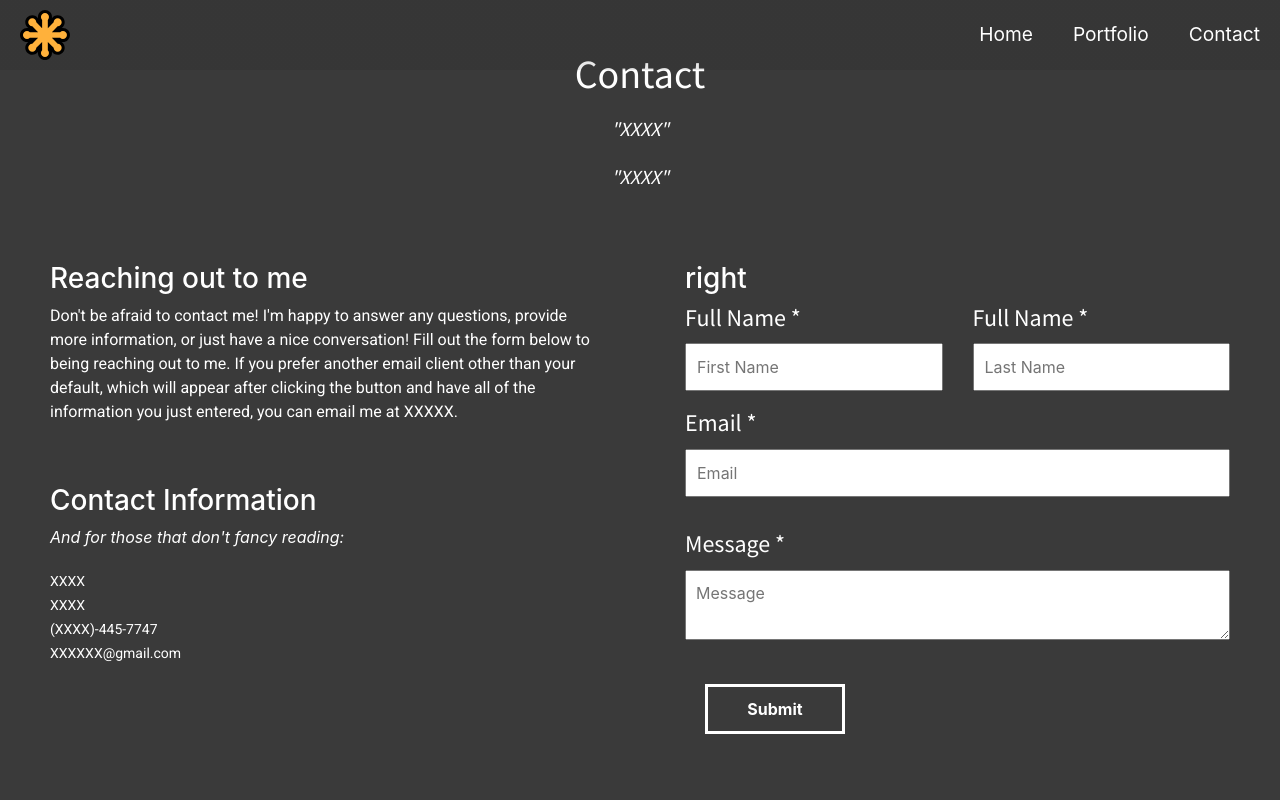
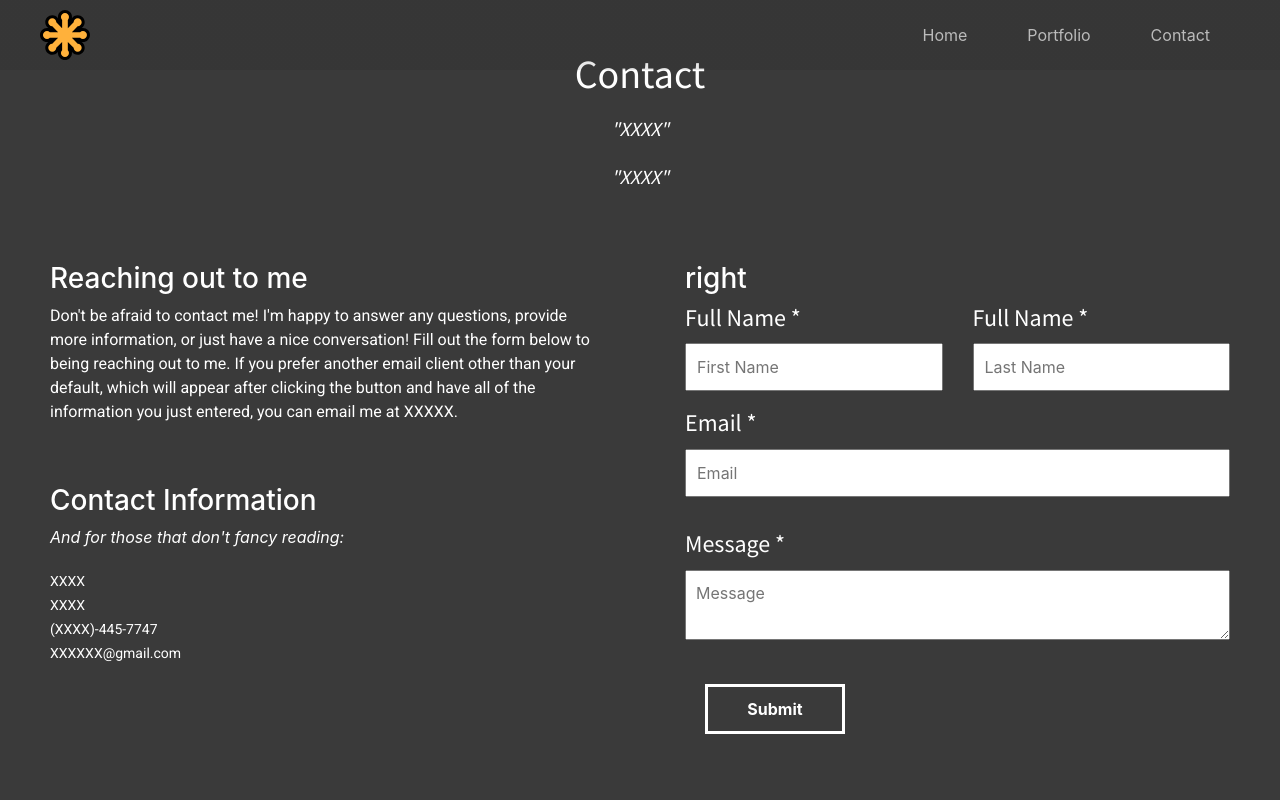
Before and after one commit to perrinjoseph/final-evaluation, a React (Create React App) app: page /contact in a window 1280 px wide. Shown: the top 800 px of the page. Built offline with nearby package versions, Linux system fonts and the light colour scheme.

Commit message:
navbar WIP

```diff
--- a/package.json
+++ b/package.json
@@ -11,8 +11,10 @@
     "react": "^17.0.2",
     "react-bootstrap": "^1.5.2",
     "react-dom": "^17.0.2",
+    "react-redux": "^7.2.4",
     "react-router-dom": "^5.2.0",
     "react-scripts": "4.0.3",
+    "redux": "^4.1.0",
     "web-vitals": "^1.1.1"
   },
   "scripts": {
--- a/src/App.js
+++ b/src/App.js
@@ -8,33 +8,12 @@ import Projects from "./Components/Projects/Projects";
 import { BrowserRouter as Router, Switch, Route } from "react-router-dom";
 import Portfolio from "./Components/Portfolio/Portfolio";
 import Contact from "./Components/Contact/Contact";
-import ResponsiveNav from "./Components/Nav/ResponsiveNav/ResponsiveNav";
-import { useEffect, useState } from "react";
 
 function App() {
-  const [open, setOpen] = useState(false);
-  const [size, setSize] = useState();
-
-  const handleResize = () => {
-    setSize(window.innerWidth);
-  };
-
-  useEffect(() => {
-    window.addEventListener("resize", handleResize);
-    return () => {
-      window.removeEventListener("resize", handleResize);
-    };
-  }, []);
   return (
     <div className="App">
       <Router>
-        <Nav getState={(state) => setOpen(state)} />
-        {open ? (
-          <ResponsiveNav change={open && size <=533? "open" : ""} />
-        ) : (
-          <ResponsiveNav />
-        )}
-
+        <Nav />
         <Switch>
           <Route exact path="/">
             <Home />
--- a/src/Components/Footer/Footer.js
+++ b/src/Components/Footer/Footer.js
@@ -7,7 +7,7 @@ import Email from "../../images/email.svg";
 function Footer() {
   return (
     <div className="footer">
-      <div className="footer__row">
+      <div className="footer__row ">
         <img className="social__icon" src={Facebook}></img>
         <img className="social__icon" src={Linkedin}></img>
         <img className="social__icon" src={Pinterest}></img>
--- a/src/Components/Landing/_landing.scss
+++ b/src/Components/Landing/_landing.scss
@@ -3,35 +3,17 @@
 *::after {
   margin: 0;
   padding: 0;
+  box-sizing: border-box;
 }
 
 html {
   scroll-behavior: smooth;
 }
 
+body {
+  overscroll-behavior-y: none;
+}
 /* Navigation */
-.navigation {
-  position: absolute;
-  width: 100%;
-  padding: 10px 0px;
-  background: linear-gradient(rgba(20, 20, 20, 0.1), rgba(20, 20, 20, 0.1));
-}
-
-.navigationMenu {
-  display: flex;
-  justify-content: space-between;
-  padding: 0px 20px;
-  align-items: center;
-  &__menu {
-    display: flex;
-    list-style-type: none;
-  }
-  &__item {
-    color: white;
-    margin-top: 15px;
-    margin-left: 40px;
-  }
-}
 
 .hamburger__line {
   width: 35px;
@@ -41,97 +23,8 @@ html {
 }
 
 .hamburger {
-  position: absolute;
   top: 20px;
-  right: 0;
   display: none;
-}
-
-.logo img {
-  max-width: 90px;
-  margin-top: 10px;
-  margin-bottom: 10px;
-}
-.primary-nav {
-  padding-right: 50px;
-}
-
-@media (max-width: 532px) {
-  .navigationMenu {
-    flex-direction: column;
-    justify-content: center;
-    align-items: center;
-    overflow: hidden;
-    height: 70px;
-    padding-top: 50px;
-  }
-
-  .hamburger {
-    display: block;
-    z-index: 10000;
-  }
-}
-
-.logo {
-  display: flex;
-  align-items: center;
-}
-
-.resp__nav {
-  flex-direction: column;
-  right: 0;
-  position: absolute;
-  width: 100%;
-  z-index: 1000;
-  float: right;
-  background-color: rgb(34, 34, 34);
-  margin: 0;
-  height: 0px;
-  overflow: hidden;
-  transition: 300ms ease-in-out;
-  padding: 0px 30px;
-  border-radius: 0px 0px 30px 30px;
-}
-.open {
-  height: 60%;
-  padding: 100px 30px;
-}
-
-.navigationMenu__item > li {
-  text-align: right;
-  font-size: larger;
-}
-.resp__nav__links {
-  display: flex;
-  flex-direction: column;
-  float: right;
-}
-
-.primary-nav li {
-  display: inline-block;
-  margin: 0px 20px;
-  color: white;
-  font-size: 13pt;
-}
-
-.primary-nav a {
-  color: white;
-  padding-bottom: 5px;
-  -webkit-transition: border 50ms linear;
-  -moz-transition: border 50ms linear;
-  -o-transition: border 50ms linear;
-  -ms-transition: border 50ms linear;
-  transition: border 50ms linear;
-}
-.primary-nav a:hover {
-  text-decoration: none;
-  color: white;
-  border-bottom: 2px solid #f5f5f5;
-}
-.navLinks {
-  display: flex;
-
-  justify-content: center;
 }
 
 /* Main banner */
@@ -163,8 +56,13 @@ html {
   max-width: 140px;
   font-weight: bolder;
   margin: 20px;
+  transition: 150ms ease-in-out;
+  &:hover {
+    border: 3px solid white;
+    background-color: white;
+    color: rgb(47, 47, 47);
+  }
 }
-
 
 .button-opposite {
   background-color: transparent;
@@ -177,11 +75,17 @@ html {
   font-weight: bolder;
   margin: 20px;
   max-width: 140px;
+  transition: 150ms ease-in-out;
+
+  &:hover {
+    background-color: rgb(47, 47, 47);
+    color: white;
+  }
 }
 
-.entry-banner h1 {
-  font-family: "Source Sans Pro", Arial, sans-serif;
-}
+// .entry-banner h1 {
+//   font-family: "Source Sans Pro", Arial, sans-serif;
+// }
 #hello {
   font-size: 28pt;
 }
@@ -190,30 +94,6 @@ html {
 }
 #person-description {
   font-size: 33pt;
-}
-.banner-buttons .btn-border,
-.submit-contact .btn-border,
-.projects .btn-border {
-  background-color: transparent;
-  width: 100%;
-  margin-top: 40px;
-  color: white;
-  font-family: "Roboto", Helvetica, serif;
-  font-size: 16pt;
-  border-radius: 0;
-  border: 2px solid white;
-  -webkit-transition: all 200ms ease-out;
-  -moz-transition: all 200ms ease-out;
-  -o-transition: all 200ms ease-out;
-  -ms-transition: all 200ms ease-out;
-  transition: all 200ms ease-out;
-}
-
-.banner-buttons .btn-border:hover,
-.submit-contact .btn-border:hover,
-.projects .btn-border:hover {
-  border: 2px solid white;
-  background-color: white;
 }
 
 /* About Me */
@@ -250,66 +130,6 @@ html {
 }
 .content__heading {
   text-align: center;
-}
-.about-header h1 {
-  font-family: "Source Sans Pro", Arial, sans-serif;
-  font-size: 34pt;
-}
-
-.about-header-quote {
-  font-family: "Slabo", Helvetica, serif;
-  font-style: italic;
-  margin-bottom: 50px;
-}
-
-.about-general-description,
-.about-statistic-description {
-  display: flex;
-  justify-content: center;
-}
-.about-general-description h2,
-.about-statistic-description h2 {
-  font-family: "Source Sans Pro", Arial, sans-serif;
-  font-size: 24pt;
-  margin-bottom: 20px;
-}
-
-.about-general-description p,
-.about-statistic-description p {
-  font-family: "Roboto", Helvetica, serif;
-  font-size: 12pt;
-  margin-bottom: 20px;
-}
-
-.about-statistic-description p {
-  margin: 5px 0px;
-}
-.about-option-buttons {
-  display: flex;
-  justify-content: center;
-}
-.about-option-buttons .btn-black-border,
-.resume .btn-black-border {
-  background-color: transparent;
-  width: 100%;
-  margin-top: 40px;
-  color: black;
-  font-family: "Roboto", Helvetica, serif;
-  font-size: 16pt;
-  border-radius: 0;
-  border: 2px solid black;
-  -webkit-transition: all 200ms ease-out;
-  -moz-transition: all 200ms ease-out;
-  -o-transition: all 200ms ease-out;
-  -ms-transition: all 200ms ease-out;
-  transition: all 200ms ease-out;
-}
-
-.about-option-buttons .btn-black-border:hover,
-.resume .btn-black-border:hover {
-  border: 2px solid #464646;
-  background-color: #464646;
-  color: white;
 }
 
 .summary {
@@ -352,14 +172,12 @@ html {
 .projects h3 {
   font-family: "Source Sans Pro", Arial, sans-serif;
 }
+
 .projects p {
   font-family: "Roboto", Helvetica, serif;
   padding: 0 10px;
 }
 
-.projects-header-quote {
-  font-style: italic;
-}
 /*.luvtalk-project, .personal-website-project, .strike-zone-project, .resume {border: 3px solid white;}*/
 .luvtalk-project {
   background: linear-gradient(rgba(0, 0, 0, 0.85), rgba(0, 0, 0, 0.85)),
@@ -377,11 +195,6 @@ html {
   background: linear-gradient(rgba(0, 0, 0, 0.85), rgba(0, 0, 0, 0.85)),
     url(../../images/mlbproject.png);
   background-position: center center;
-}
-
-.resume {
-  padding: 50px 0px;
-  font-family: "Calisto MT", Helvetica, serif;
 }
 
 .cardglobal {
@@ -463,18 +276,7 @@ html {
     min-width: 10px;
   }
 }
-.resume-header {
-  margin-bottom: 20px;
-}
-.objective h4,
-.education h4,
-.work-experience h4,
-.resume-projects h4,
-.activities h4,
-.skills h4,
-.endorsements h4 {
-  border-bottom: 1px solid black;
-}
+
 .contact {
   background-color: #3a3a3a;
   padding: 50px 50px;
@@ -516,9 +318,6 @@ textarea {
   margin: 3px 0px;
 }
 
-.submit-contact .btn-border {
-  margin-top: 10px;
-}
 .footer {
   background-color: black;
   color: white;
@@ -537,9 +336,6 @@ textarea {
 
 .footer__icons {
   display: flex;
-}
-
-.footerClass {
 }
 
 .footer h3,
@@ -564,13 +360,7 @@ textarea {
 .footer img:hover {
   background-color: white;
 }
-.company-information,
-.home-footer,
-.portfolio-footer,
-.resume-footer,
-.contact-footer {
-  margin-top: 50px;
-}
+
 .footer ul {
   list-style: none;
   padding-left: 0;
@@ -581,11 +371,6 @@ textarea {
 .resume-footer a,
 .contact-footer a {
   color: white;
-}
-.home-footer a:hover,
-.portfolio-footer a:hover,
-.resume-footer a:hover,
-.contact-footer a:hover {
 }
 
 @media (max-width: 274px) {
@@ -604,3 +389,18 @@ textarea {
     width: 100%;
   }
 }
+
+.footer__row {
+  display: flex;
+  flex-wrap: wrap;
+  justify-content: center;
+}
+
+@media (max-width: 638px) {
+  .navBar__links {
+    display: none;
+  }
+  .hamburger {
+    display: block;
+  }
+}
--- a/src/Components/Nav/Nav.js
+++ b/src/Components/Nav/Nav.js
@@ -1,57 +1,44 @@
-import React, { useState } from "react";
+import React from "react";
 import logo from "../../images/logo.svg";
-import { Link } from "react-router-dom";
+import { NavLink } from "react-router-dom";
 
-function Nav({ getState }) {
-  const [open, setOpen] = useState(false);
-  let isOpen = open;
-  const handelClick = () => {
-    setOpen(!open);
-    if (getState) {
-      getState(isOpen);
-    }
-  };
+function Nav() {
   return (
-    <div className={`navigation navigationMenu `}>
-      <div className="logo">
-        <img src={logo}></img>
-        <div
-          onClick={handelClick}
-          className={`hamburger ${open ? "hamburger-active" : ""}`}
-        >
-          <div className="hamburger__line"></div>
-          <div className="hamburger__line"></div>
-          <div className="hamburger__line"></div>
-        </div>
+    <nav className="navBar">
+      <img clasName="navBar__logo" src={logo}></img>
+
+      <div className={`hamburger`}>
+        <div className="hamburger__line"></div>
+        <div className="hamburger__line"></div>
+        <div className="hamburger__line"></div>
       </div>
 
-      <div className="navigationMenu__Links">
-        <ul className="navigationMenu__menu">
-          <Link
-            style={{ textDecoration: "none" }}
-            className="navigationMenu__item"
-            to="/"
-          >
-            <li>Home</li>
-          </Link>
-          <Link
-            style={{ textDecoration: "none" }}
-            className="navigationMenu__item"
-            to="/portfolio"
-          >
-            <li>Portfolio</li>
-          </Link>
-          <Link
-            style={{ textDecoration: "none" }}
-            className="navigationMenu__item"
-            to="/contact"
-          >
-            <li>Contact</li>
-          </Link>
-        </ul>
-      </div>
-    </div>
+      <section className="navBar__links">
+        <div>
+          <NavLink style={{ textDecoration: "none" }} to="/">
+            <span className="navBar__item">Home</span>
+          </NavLink>
+        </div>
+        <div>
+          <NavLink style={{ textDecoration: "none" }} to="/portfolio">
+            <span className="navBar__item">Portfolio</span>
+          </NavLink>
+        </div>
+        <div>
+          <NavLink style={{ textDecoration: "none" }} to="/contact">
+            <span className="navBar__item">Contact</span>
+          </NavLink>
+        </div>
+      </section>
+    </nav>
   );
 }
 
 export default Nav;
+{
+  /* <div className={`hamburger`}>
+          <div className="hamburger__line"></div>
+          <div className="hamburger__line"></div>
+          <div className="hamburger__line"></div>
+        </div> */
+}
--- a/src/Components/Nav/ResponsiveNav/ResponsiveNav.js
+++ /dev/null
@@ -1,23 +0,0 @@
-import React from "react";
-import logo from "../../../images/logo.svg";
-import { Link } from "react-router-dom";
-
-function ResponsiveNav({ change }) {
-  return (
-    <div className={`resp__nav ${change ? change : ""}`}>
-      <ul className="navigationMenu__menu resp__nav__links">
-        <Link className="navigationMenu__item" to="/">
-          <li>Home</li>
-        </Link>
-        <Link className="navigationMenu__item" to="/portfolio">
-          <li>Portfolio</li>
-        </Link>
-        <Link className="navigationMenu__item" to="/contact">
-          <li>Contact</li>
-        </Link>
-      </ul>
-    </div>
-  );
-}
-
-export default ResponsiveNav;
--- a/src/Components/Nav/_nav.scss
+++ b/src/Components/Nav/_nav.scss
@@ -1,35 +1,27 @@
-.navigation {
+.navBar {
+  display: flex;
   position: absolute;
+  justify-content: space-between;
+  align-items: center;
   width: 100%;
-  padding: 10px 0px;
   background: linear-gradient(rgba(20, 20, 20, 0.1), rgba(20, 20, 20, 0.1));
+  padding: 10px 40px;
+
+  &__links {
+    display: flex;
+    align-items: center;
+    list-style-type: none;
+  }
+
+  &__item {
+    padding: 0px 30px;
+  }
 }
 
-.logo img {
-  max-width: 90px;
+.navBar__item {
+  color: rgb(187, 187, 187);
+  transition: 200ms ease;
+  &:hover {
+    color: white;
+  }
 }
-.primary-nav {
-  padding-right: 50px;
-  padding-top: 10px;
-}
-.primary-nav li {
-  display: inline-block;
-  margin: 0px 20px;
-  color: white;
-  font-size: 13pt;
-}
-
-.primary-nav a {
-  color: white;
-  padding-bottom: 5px;
-  -webkit-transition: border 50ms linear;
-  -moz-transition: border 50ms linear;
-  -o-transition: border 50ms linear;
-  -ms-transition: border 50ms linear;
-  transition: border 50ms linear;
-}
-.primary-nav a:hover {
-  text-decoration: none;
-  color: white;
-  border-bottom: 2px solid #f5f5f5;
-}
```
Also changed, not shown: 1 other file (tests, documents, lock files or other folders).
